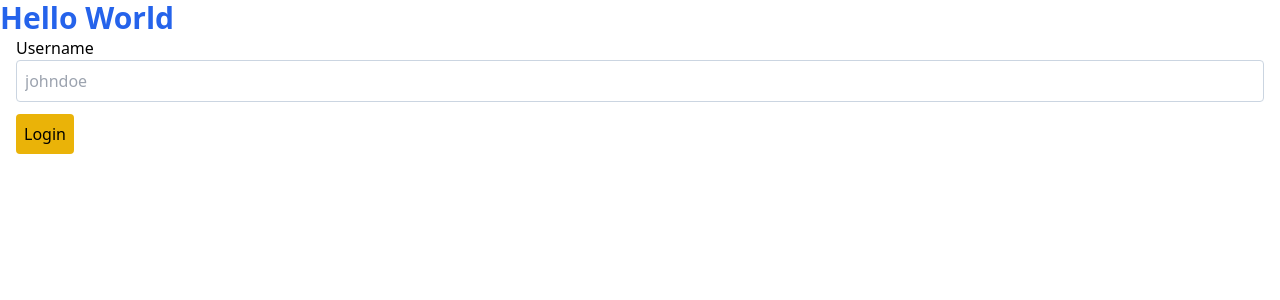
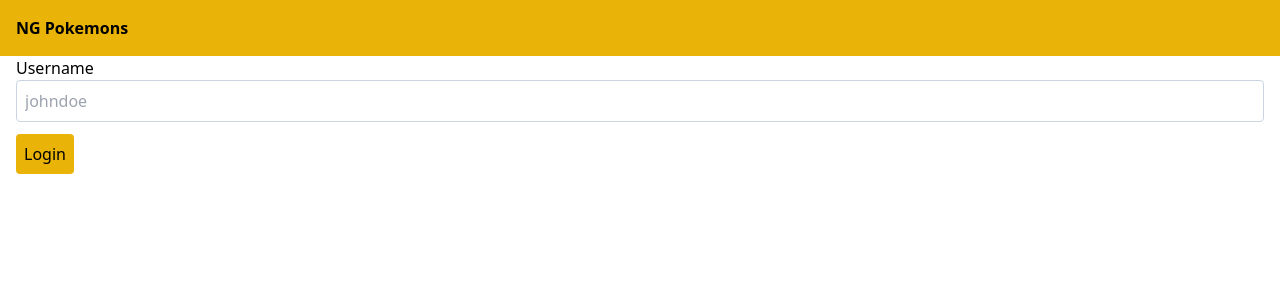
Before and after one commit to TeamKristianAndKirsi/PokemonTrainer, an Angular app: page /login in a window 1280 px wide. Shown: the top 300 px of the page. Built offline with nearby package versions, Linux system fonts and the light colour scheme.

Commit message:
Feat: Navbar feature added

```diff
--- a/src/app/app.component.html
+++ b/src/app/app.component.html
@@ -1,4 +1,2 @@
-<h1 class="font-bold text-3xl text-blue-600">
-  Hello World
-</h1>
+<app-navbar></app-navbar>
 <router-outlet></router-outlet>
--- a/src/app/app.module.ts
+++ b/src/app/app.module.ts
@@ -11,6 +11,7 @@ import { LoginFormComponent } from './components/login-form/login-form.component
 import { FormsModule } from '@angular/forms';
 import { PokemonListComponent } from './components/pokemon-list/pokemon-list.component';
 import { PokemonListItemComponent } from './components/pokemon-list-item/pokemon-list-item.component';
+import { NavbarComponent } from './components/navbar/navbar.component';
 
 
 // Decorator
@@ -22,7 +23,8 @@ import { PokemonListItemComponent } from './components/pokemon-list-item/pokemon
     TrainerPage,
     LoginFormComponent,
     PokemonListComponent,
-    PokemonListItemComponent
+    PokemonListItemComponent,
+    NavbarComponent
   ],
   imports: [
     BrowserModule,
--- /dev/null
+++ b/src/app/components/navbar/navbar.component.html
@@ -0,0 +1,13 @@
+<nav class="bg-yellow-500 flex justify-between items-center p-4 sticky top-0 w-full">
+    <span class="font-bold">NG Pokemons</span>
+    <ng-container *ngIf="user !== undefined">
+    <ul class="flex">
+        <li class="px-4">
+            <a routerLink="/pokemons">Pokemons</a>
+        </li>
+        <li class="px-4">
+            <a routerLink="/trainer">Trainer</a>
+        </li>
+    </ul>
+</ng-container>
+</nav>
--- /dev/null
+++ b/src/app/components/navbar/navbar.component.ts
@@ -0,0 +1,21 @@
+import { Component } from '@angular/core';
+import { User } from 'src/app/models/user.model';
+import { UserService } from 'src/app/services/user.service';
+
+@Component({
+  selector: 'app-navbar',
+  templateUrl: './navbar.component.html',
+  styleUrls: ['./navbar.component.css']
+})
+export class NavbarComponent {
+
+  get user(): User | undefined{
+    return this.userService.user;
+
+  }
+
+  constructor(
+    private readonly userService: UserService
+  ) {}
+
+}
```
Also changed, not shown: src/app/components/navbar/navbar.component.css (added).
